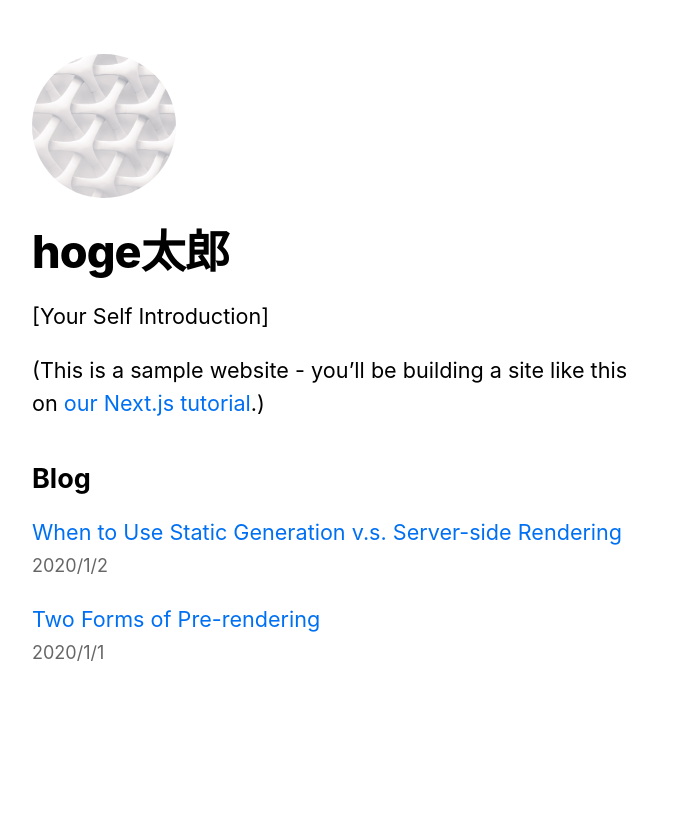
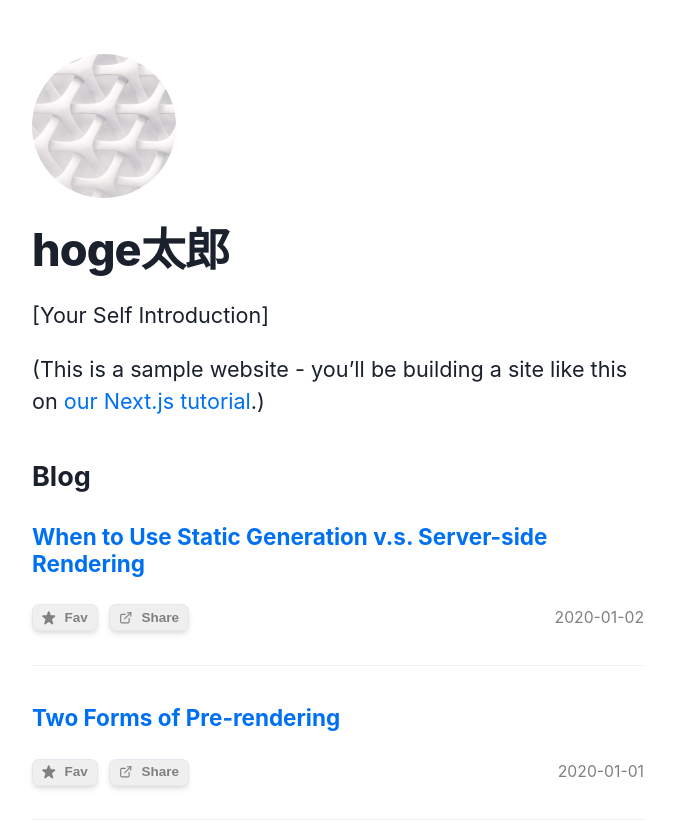
Before and after one commit to s-kimizuka/nextjs-blog, a Next.js app: page / in a window 1280 px wide. Shown: the top 828 px of the page, without its empty margins (302-977 px from the left). Before the commit the page ends 800 px from the top, so only its background shows below. Built offline with nearby package versions, Linux system fonts and the light colour scheme.

Commit message:
ChakraUIを適用

```diff
--- a/components/date.tsx
+++ b/components/date.tsx
@@ -2,5 +2,5 @@ import { parseISO, format } from "date-fns";
 
 export default function Date({ dateString } : { dateString: string }) {
   const date = parseISO(dateString);
-  return <time dateTime={dateString}>{ format(date, 'yyyy/M/d') }</time>;
+  return <time dateTime={dateString}>{ format(date, 'yyyy-MM-dd') }</time>;
 }
--- /dev/null
+++ b/components/listItem.tsx
@@ -0,0 +1,72 @@
+import Link from "next/link";
+import {
+  Box,
+  Stack,
+  Heading,
+  HStack,
+  Flex,
+  Spacer,
+  Text,
+  Button,
+  Divider,
+} from "@chakra-ui/react";
+import { StarIcon, ExternalLinkIcon } from "@chakra-ui/icons";
+import Date from "../components/date";
+import utilStyles from "../styles/utils.module.css";
+import { useState } from "react";
+
+type Props = {
+  url: string;
+  title: string;
+  date: string;
+};
+
+export default function ListItem({ url, title, date }: Props) {
+  const [ fav, setFav ] = useState(false);
+  const onSelect = () => {
+    setFav(!fav);
+  };
+
+  return (
+    <Stack my={5}>
+      <Heading size="md" my={1}>
+        <Link href={url}>
+          <a>{title}</a>
+        </Link>
+      </Heading>
+      <HStack spacing={2.5}>
+        <Button
+          colorScheme="gray"
+          color="gray"
+          size="xs"
+          shadow="md"
+          variant="outline"
+          leftIcon={<StarIcon color={fav ? "yellow.500": "gray"} />}
+          onClick={onSelect}
+        >
+          Fav
+        </Button>
+
+        <Button
+          colorScheme="gray"
+          color="gray"
+          size="xs"
+          shadow="md"
+          variant="outline"
+          leftIcon={<ExternalLinkIcon />}
+        >
+          Share
+        </Button>
+
+        <Spacer />
+
+        <Box>
+          <Text color="gray" fontSize="sm">
+            <Date dateString={date} />
+          </Text>
+        </Box>
+      </HStack>
+      <Divider />
+    </Stack>
+  );
+}
--- a/pages/_app.tsx
+++ b/pages/_app.tsx
@@ -1,8 +1,26 @@
 import '../styles/global.css';
 import { AppProps } from '../node_modules/next/app';
+import { ChakraProvider } from '@chakra-ui/react';
+import { extendTheme } from '@chakra-ui/react'
+
+const colors = {
+  brand: {
+    900: '#5CAA5C',
+    800: '#153e75',
+    700: '#2a69ac',
+    500: '#66CC66',
+    300: '#E0F5E0',
+  }
+};
+
+const theme = extendTheme({ colors });
 
 function App({ Component, pageProps } : AppProps) {
-  return <Component {...pageProps} />;
+  return (
+    <ChakraProvider theme={theme} resetCSS={false}>
+      <Component {...pageProps} />
+    </ChakraProvider>
+  );
 }
 
 export default App;
--- a/pages/index.tsx
+++ b/pages/index.tsx
@@ -2,9 +2,11 @@ import Head from 'next/head';
 import Link from 'next/link';
 import Date from "../components/date";
 import Layout, {siteTitle} from "../components/layout";
+import ListItem from '../components/listItem';
 import utilStyles from "../styles/utils.module.css";
 import { getSortedPostsData } from "../lib/posts";
 import { GetStaticProps } from 'next';
+import { Box } from '@chakra-ui/react';
 
 
 export default function Home({
@@ -31,19 +33,9 @@ export default function Home({
 
       <section className={`${utilStyles.headingMd} ${utilStyles.padding1px}`}>
         <h2 className={utilStyles.headingLg}>Blog</h2>
-        <ul className={utilStyles.list}>
           {allPostData.map(( {id, date, title} ) => (
-            <li className={utilStyles.listItem} key={id}>
-              <Link href={`/posts/${id}`}>
-                <a>{title}</a>
-              </Link>
-              <br />
-              <small className={utilStyles.lightText}>
-                <Date dateString={date}/>
-              </small>
-            </li>
+            <ListItem key={id} url={`/posts/${id}`} title={title} date={date} />
           ))}
-        </ul>
       </section>
     </Layout>
   );
```
Also changed, not shown: package.json (+7 -2 lines), 1 other file (tests, documents, lock files or other folders).
